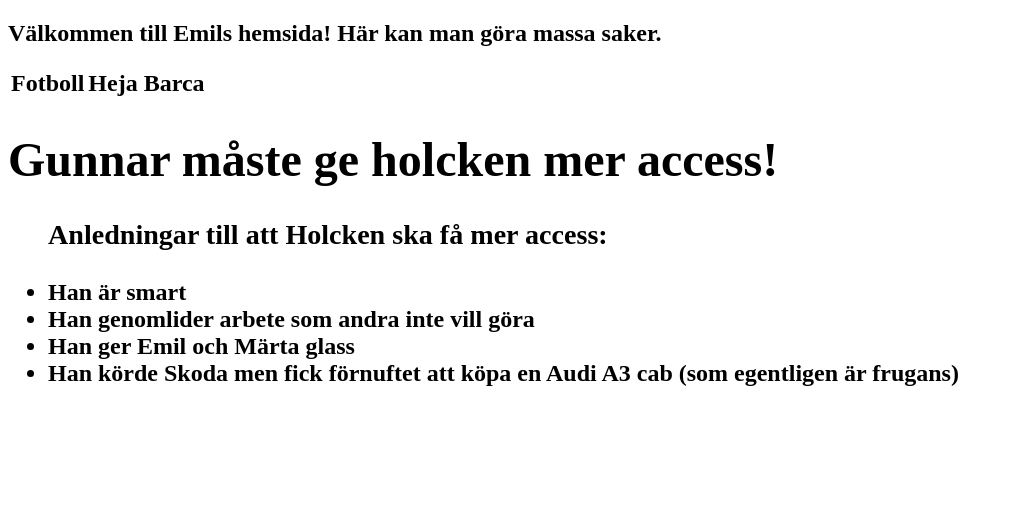
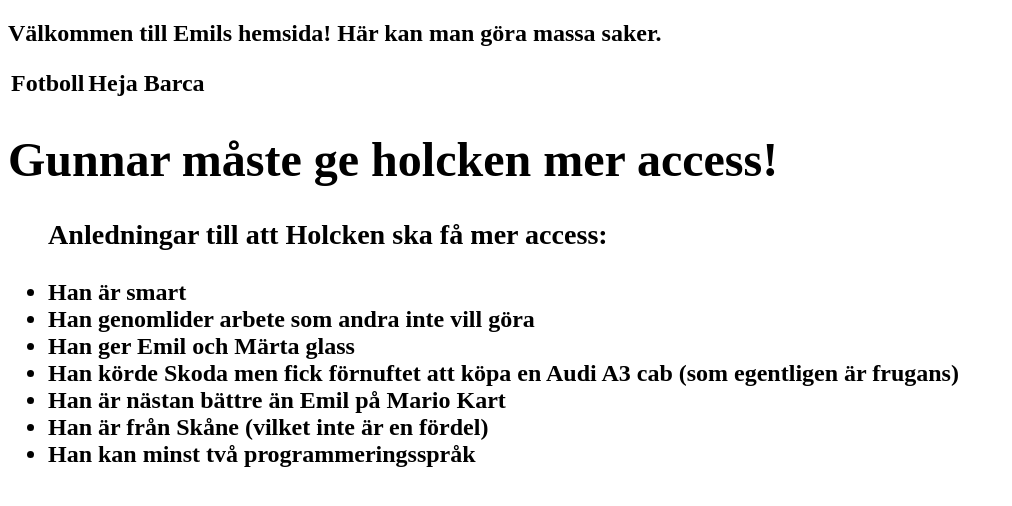
Before and after one commit to bergstrom97/bergstrom97.github.io, a Jekyll site: the page index.html, which Jekyll copies as it is, in a window 1280 px wide. Shown: the top 506 px of the page, without its empty margins (0-1012 px from the left). Built offline with Jekyll 4.4.1, drawn with Linux system fonts in a browser that asks for light colours.

Commit message:
Update index.html

```diff
--- a/index.html
+++ b/index.html
@@ -28,6 +28,9 @@
     <li> Han genomlider arbete som andra inte vill göra</li>
     <li> Han ger Emil och Märta glass</li>
     <li>Han körde Skoda men fick förnuftet att köpa en Audi A3 cab (som egentligen är frugans)</li>
+    <li>Han är nästan bättre än Emil på Mario Kart</li>
+    <li>Han är från Skåne (vilket inte är en fördel)</li>
+    <li>Han kan minst två programmeringsspråk</li>
   </ul>
   </body>
 </div>
```
